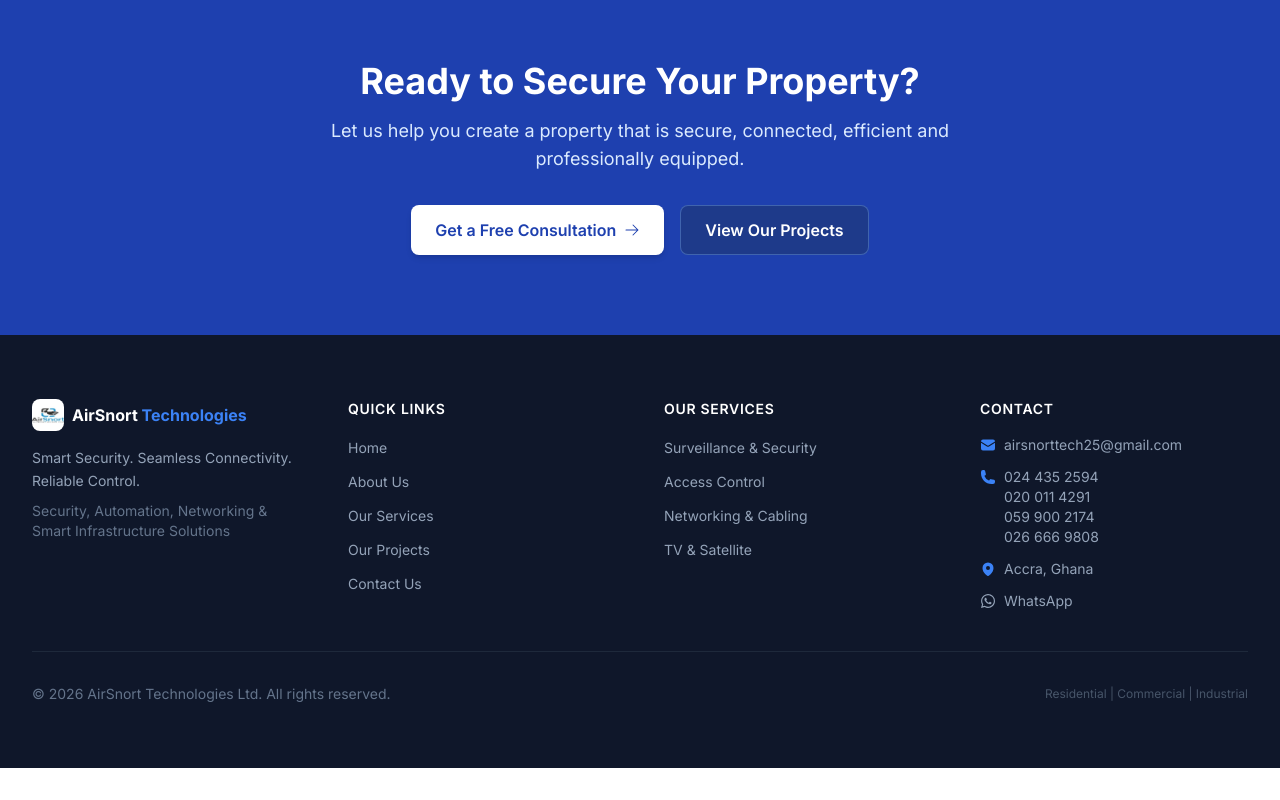
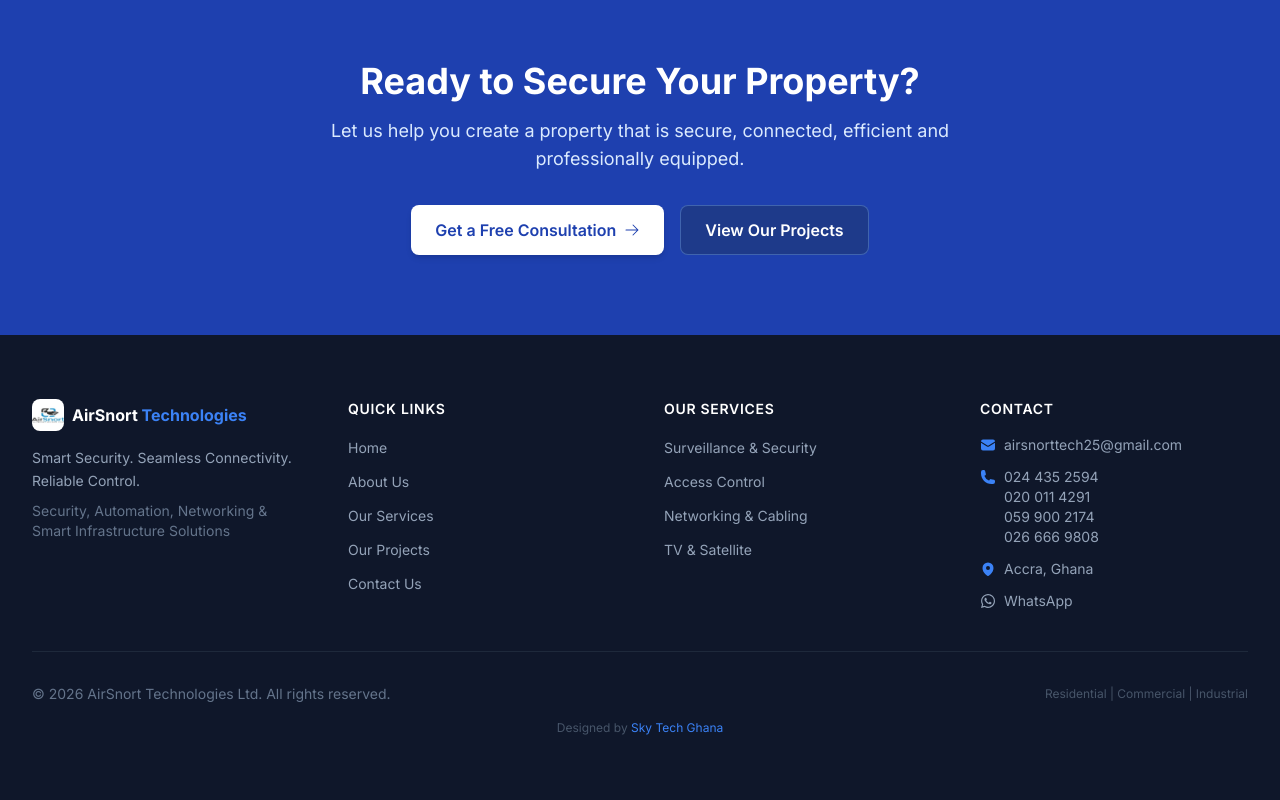
Before and after one commit to danielagblo/AIRSNORT-TECHNOLOGIES-LTD, a React (Vite) app: page / in a window 1280 px wide. Shown: the part 3467-4267 px from the top of the page. Before the commit the page ends 4235 px from the top, so only its background shows below. Built offline with nearby package versions, Linux system fonts and the light colour scheme.

Commit message:
feat: implement global footer component with navigation and contact information

```diff
--- a/src/components/layout/Footer.jsx
+++ b/src/components/layout/Footer.jsx
@@ -110,6 +110,14 @@
             Residential | Commercial | Industrial
           </p>
         </div>
+        <div className="text-center mt-4">
+          <p className="text-xs text-gray-600">
+            Designed by{' '}
+            <a href="http://skytechghana.com/" target="_blank" rel="noopener noreferrer" className="text-primary-light hover:underline">
+              Sky Tech Ghana
+            </a>
+          </p>
+        </div>
       </div>
     </footer>
   )
```
